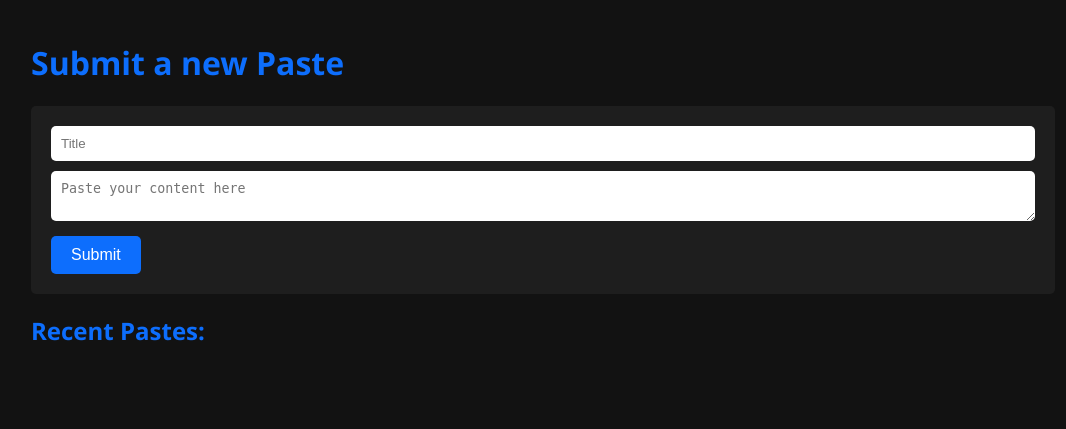
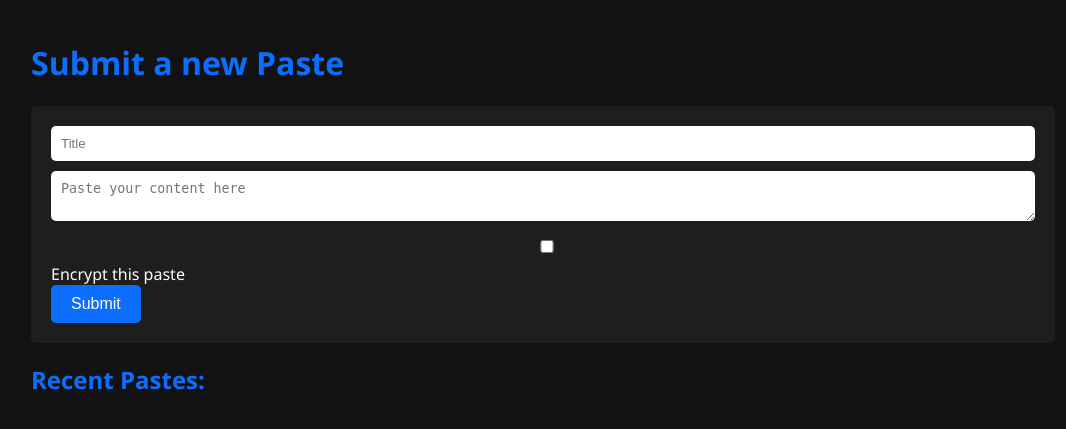
Before and after one commit to justinmaks/stinpaste, a Flask app: page / in a window 1280 px wide. Shown: the top 429 px of the page, without its empty margins (97-1163 px from the left). Run offline with Flask 3, Linux system fonts and the light colour scheme.

Commit message:
working basicencrypt

```diff
--- a/app.py
+++ b/app.py
@@ -1,4 +1,4 @@
-from flask import Flask, request, render_template, redirect, url_for
+from flask import Flask, request, render_template, redirect, url_for, flash, session
 from flask_sqlalchemy import SQLAlchemy
 from markupsafe import escape
 from datetime import datetime
@@ -6,8 +6,18 @@ import uuid
 import os
 import logging
 from logging.handlers import RotatingFileHandler
+from werkzeug.security import generate_password_hash, check_password_hash
+from cryptography.fernet import Fernet
+
+from cryptography.hazmat.backends import default_backend
+from cryptography.hazmat.primitives import hashes
+from cryptography.hazmat.primitives.kdf.pbkdf2 import PBKDF2HMAC
+from base64 import urlsafe_b64encode, urlsafe_b64decode
+import os
+
 
 app = Flask(__name__)
+app.config['SECRET_KEY'] = 'SUPERSECRETKEY123@@#' #should be secure env var. keep the same to retain sessions.
 app.config['SQLALCHEMY_DATABASE_URI'] = 'sqlite:///pastes.db'
 app.config['SQLALCHEMY_TRACK_MODIFICATIONS'] = False
 db = SQLAlchemy(app)
@@ -28,6 +38,14 @@ class Paste(db.Model):
     title = db.Column(db.String(100), nullable=False)
     content = db.Column(db.Text, nullable=False)
     timestamp = db.Column(db.DateTime, default=datetime.utcnow)
+    is_encrypted = db.Column(db.Boolean, default=False, nullable=False)
+    encryption_key = db.Column(db.String(128))  # Storing a hashed password
+
+    def set_password(self, password):
+        self.encryption_key = generate_password_hash(password)
+
+    def check_password(self, password):
+        return check_password_hash(self.encryption_key, password)
 
 
     def __repr__(self):
@@ -36,37 +54,60 @@ class Paste(db.Model):
 with app.app_context():
     db.create_all()
 
+def generate_key(password):
+    # Use a constant salt; in a real application, you'd want this to be static but unique per user or encryption
+    salt = b'some_constant_salt'  # Make sure to use the same salt for encryption and decryption
+    kdf = PBKDF2HMAC(
+        algorithm=hashes.SHA256(),
+        length=32,
+        salt=salt,
+        iterations=100000,
+        backend=default_backend()
+    )
+    key = urlsafe_b64encode(kdf.derive(password.encode()))
+    return key
+
+def encrypt_content(content, password):
+    key = generate_key(password)
+    fernet = Fernet(key)
+    return fernet.encrypt(content.encode()).decode()
+
 @app.route('/', methods=['GET', 'POST'])
 def index():
     if request.method == 'POST':
-        try:
-            paste_title = escape(request.form['title'])
-            paste_content = escape(request.form['content'])
+        paste_title = escape(request.form['title'])
+        paste_content = escape(request.form['content'])
+        encrypt = request.form.get('encrypt')
+        password = request.form.get('password')
+        if encrypt == 'on' and password:  # Ensure 'encrypt' checkbox is checked and password is provided
+            paste_content = encrypt_content(paste_content, password)
+            new_paste = Paste(title=paste_title, content=paste_content, is_encrypted=True)
+            new_paste.set_password(password)
+        else:
             new_paste = Paste(title=paste_title, content=paste_content)
-            db.session.add(new_paste)
-            db.session.commit()
-            app.logger.info(f'New paste created with UUID: {new_paste.uuid}')
-            return redirect(url_for('view_paste', paste_uuid=new_paste.uuid))
-        except Exception as e:
-            app.logger.error('Error creating a new paste', exc_info=True)
-            raise e  # Re-raise
+        db.session.add(new_paste)
+        db.session.commit()
+        app.logger.info(f'New paste created with UUID: {new_paste.uuid}')
+        return redirect(url_for('view_paste', paste_uuid=new_paste.uuid))
 
-    try:
-        pastes = Paste.query.order_by(Paste.id.desc()).all()
-    except Exception as e:
-        app.logger.error('Error retrieving pastes from the database', exc_info=True)
-        raise e  # Re-raise excp
+    # Handle GET request here by fetching existing pastes and rendering index.html
+    pastes = Paste.query.order_by(Paste.timestamp.desc()).all()
     return render_template('index.html', pastes=pastes)
+
 
 @app.route('/p/<paste_uuid>')
 def view_paste(paste_uuid):
     try:
         paste = Paste.query.filter_by(uuid=paste_uuid).first_or_404()
-        app.logger.info(f'Paste viewed with UUID: {paste_uuid}')
-        return render_template('paste.html', paste=paste)
+        decrypted_content = session.pop('decrypted_content', None)  # Retrieve and remove decrypted content from session
+        encrypted = paste.is_encrypted and decrypted_content is None
+        app.logger.info('Paste viewed with UUID: %s', paste_uuid)
+        return render_template('paste.html', paste=paste, content=decrypted_content if decrypted_content else paste.content, encrypted=encrypted)
     except Exception as e:
-        app.logger.error(f'Error viewing paste with UUID: {paste_uuid}', exc_info=True)
-        raise e  # Re-raise excp
+        app.logger.error('Error viewing paste with UUID: %s', paste_uuid, exc_info=True)
+        raise e
+
+
 
 @app.errorhandler(404)
 def page_not_found(e):
@@ -77,3 +118,34 @@ def page_not_found(e):
 def internal_server_error(e):
     app.logger.error('500 internal server error encountered', exc_info=True)
     return render_template('500.html'), 500
+
+def decrypt_content(content, password):
+    try:
+        key = generate_key(password)
+        fernet = Fernet(key)
+        return fernet.decrypt(content.encode()).decode()
+    except Exception as e:
+        app.logger.error('Decryption failed: %s', e)
+        return None
+
+
+@app.route('/decrypt/<paste_uuid>', methods=['POST'])
+def decrypt_paste(paste_uuid):
+    password = request.form['password']
+    try:
+        paste = Paste.query.filter_by(uuid=paste_uuid).first_or_404()
+        if paste.check_password(password):
+            decrypted_content = decrypt_content(paste.content, password)
+            if decrypted_content is not None:
+                # Store decrypted content in session for retrieval after redirect
+                session['decrypted_content'] = decrypted_content
+                flash('Paste decrypted successfully.', 'success')
+                return redirect(url_for('view_paste', paste_uuid=paste_uuid))
+            else:
+                flash('Decryption failed. Please try again.', 'error')
+        else:
+            flash('Incorrect password. Please try again.', 'error')
+    except Exception as e:
+        app.logger.error('Error decrypting paste with UUID: %s', paste_uuid, exc_info=True)
+        flash('An error occurred while decrypting the paste.', 'error')
+    return redirect(url_for('view_paste', paste_uuid=paste_uuid))
--- a/requirements.txt
+++ b/requirements.txt
@@ -1,5 +1,7 @@
 blinker==1.7.0
+cffi==1.16.0
 click==8.1.7
+cryptography==42.0.5
 exceptiongroup==1.2.0
 Flask==3.0.2
 Flask-SQLAlchemy==3.1.1
@@ -11,6 +13,7 @@ Jinja2==3.1.3
 MarkupSafe==2.1.5
 packaging==24.0
 pluggy==1.4.0
+pycparser==2.21
 pytest==8.1.1
 SQLAlchemy==2.0.28
 tomli==2.0.1
--- a/templates/index.html
+++ b/templates/index.html
@@ -4,6 +4,14 @@
     <meta charset="UTF-8">
     <title>StinPaste</title>
     <link rel="stylesheet" href="{{ url_for('static', filename='style.css') }}">
+    <script>
+        window.onload = function() {
+            // Toggle the visibility of the password field based on the encrypt checkbox
+            document.getElementById('encrypt').onchange = function() {
+                document.getElementById('password').style.display = this.checked ? 'block' : 'none';
+            };
+        };
+    </script>
 </head>
 <body>
     <div class="container">
@@ -11,6 +19,13 @@
         <form method="post">
             <input type="text" name="title" placeholder="Title" required>
             <textarea name="content" placeholder="Paste your content here" required></textarea>
+            <div>
+                <input type="checkbox" id="encrypt" name="encrypt">
+                <label for="encrypt">Encrypt this paste</label>
+            </div>
+            <div id="password" style="display: none;">
+                <input type="password" name="password" placeholder="Encryption Password">
+            </div>
             <button type="submit">Submit</button>
         </form>
         <h2>Recent Pastes:</h2>
```
Also changed, not shown: templates/paste.html (+19 -1 lines). Lines whose indentation alone changed are shown as unchanged.
